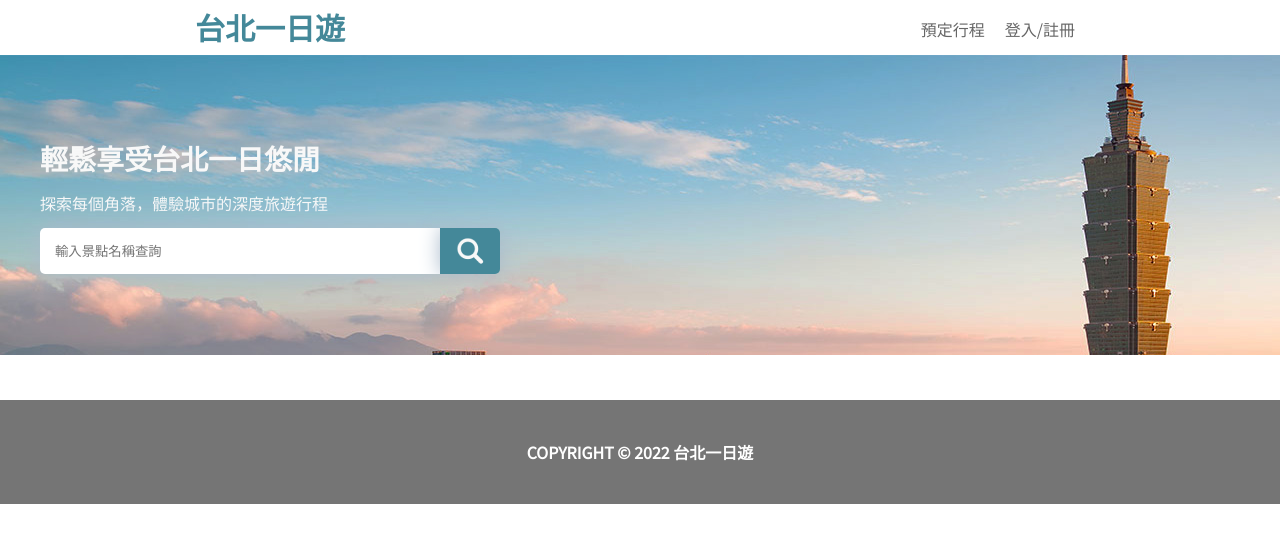
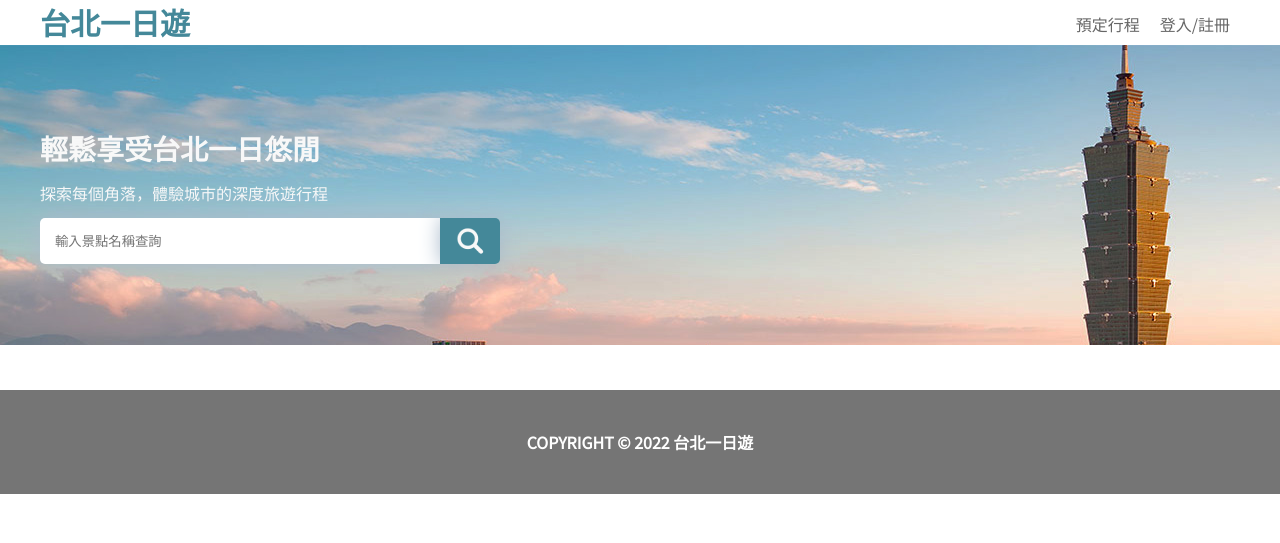
Before and after one commit to iamCeliatw/Taipei-day-trip-website, a Flask app: template templates/index.html in a window 1280 px wide. Shown: the top 543 px of the page. Run offline with Flask 2, Linux system fonts and the light colour scheme; the template is opened without the code that fills it, so the values that code supplies are empty.

Commit message:
modify css navBar

```diff
--- a/static/styles/style.css
+++ b/static/styles/style.css
@@ -7,20 +7,26 @@
 }
 
 .title {
-  overflow: hidden;
   position: fixed; /* Set the navbar to fixed position */
   top: 0;
   width: 100%;
-  justify-content: space-between;
+  justify-content: center;
   background-color: #fff;
-  position: fixed;
   display: flex;
   z-index: 1;
   align-items: center;
+  margin: 0 auto;
+  padding: 0;
+  justify-content: space-between;
+}
+.title .bg {
+  width: 1200px;
+  display: flex;
+  align-items: center;
+  justify-content: space-between;
   margin: auto;
-  padding: 5px 195px;
 }
-.title h3 {
+.title .bg h3 {
   font-size: 30px;
   color: #448899;
 }
@@ -119,7 +125,7 @@
 }
 
 header {
-  margin-top: 55px;
+  margin-top: 45px;
   display: flex;
   height: 300px;
   background-image: url("../image/welcome.png");
--- a/static/styles/style.scss
+++ b/static/styles/style.scss
@@ -7,22 +7,31 @@
 }
 
 .title {
-  overflow: hidden;
+  //   overflow: hidden;
   position: fixed; /* Set the navbar to fixed position */
   top: 0;
   width: 100%;
-  justify-content: space-between;
+  justify-content: center;
   background-color: #fff;
-  position: fixed;
   display: flex;
+  //   align-items: flex-end;
   z-index: 1;
   //   width: 1200px;
   align-items: center;
-  margin: auto;
-  padding: 5px 195px;
-  h3 {
-    font-size: 30px;
-    color: #448899;
+  margin: 0 auto;
+  padding: 0;
+  justify-content: space-between;
+  //   padding: 5px 195px;
+  .bg {
+    width: 1200px;
+    display: flex;
+    align-items: center;
+    justify-content: space-between;
+    margin: auto;
+    h3 {
+      font-size: 30px;
+      color: #448899;
+    }
   }
 }
 
@@ -130,7 +139,7 @@
 }
 
 header {
-  margin-top: 55px;
+  margin-top: 45px;
   display: flex;
   height: 300px;
   background-image: url("../image/welcome.png");
--- a/templates/index.html
+++ b/templates/index.html
@@ -19,6 +19,7 @@
   </head>
   <body id="body">
     <div class="title">
+      <div class="bg">
         <h3>台北一日遊</h3>
         <nav class="navbar">
           <ul>
@@ -58,6 +59,8 @@
           </div>
         </nav>
       </div>
+    </div>
+
     <header>
       <div class="text_center">
         <div class="descript-left">
```
Also changed, not shown: 1 other file. Lines whose indentation alone changed are shown as unchanged.
